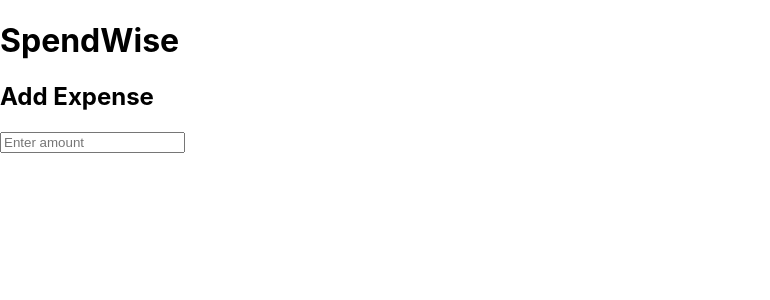
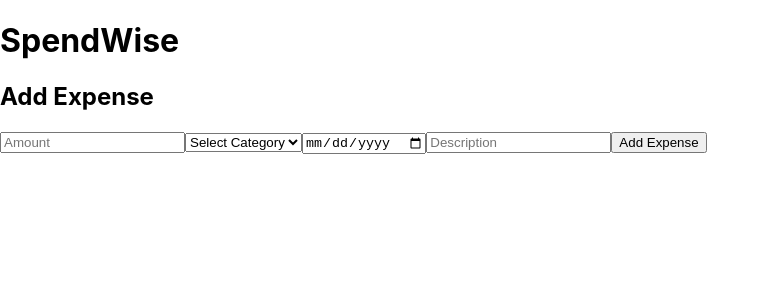
Before and after one commit to hellomanishahere/spendwise-finance-tracker, a React (Create React App) app: page / in a window 1280 px wide. Shown: the top 300 px of the page, without its empty margins (0-770 px from the left). Built offline with nearby package versions, Linux system fonts and the light colour scheme.

Commit message:
complete expense form with validation and submit logic

```diff
--- a/src/App.js
+++ b/src/App.js
@@ -1,10 +1,18 @@
+import { useState } from "react";
 import ExpenseForm from "./components/ExpenseForm";
 
 function App() {
+  const [expenses, setExpenses] = useState([]);
+
+  const addExpense = (expense) => {
+    setExpenses([...expenses, expense]);
+    console.log(expense);
+  };
+
   return (
     <div>
       <h1>SpendWise</h1>
-      <ExpenseForm />
+      <ExpenseForm onAddExpense={addExpense} />
     </div>
   );
 }
--- a/src/components/ExpenseForm.jsx
+++ b/src/components/ExpenseForm.jsx
@@ -1,18 +1,72 @@
 import React, { useState } from "react";
 
-function ExpenseForm() {
+function ExpenseForm({ onAddExpense }) {
   const [amount, setAmount] = useState("");
+  const [category, setCategory] = useState("");
+  const [date, setDate] = useState("");
+  const [note, setNote] = useState("");
+
+  const handleSubmit = (e) => {
+    e.preventDefault();
+
+    if (!amount || !category || !date) {
+      alert("Please fill all required fields");
+      return;
+    }
+
+    const expense = {
+      id: Date.now(),
+      amount: Number(amount),
+      category,
+      date,
+      note,
+    };
+
+    onAddExpense(expense);
+
+    // clear form
+    setAmount("");
+    setCategory("");
+    setDate("");
+    setNote("");
+  };
 
   return (
-    <div>
+    <form onSubmit={handleSubmit}>
       <h2>Add Expense</h2>
+
       <input
         type="number"
-        placeholder="Enter amount"
+        placeholder="Amount"
         value={amount}
         onChange={(e) => setAmount(e.target.value)}
       />
-    </div>
+
+      <select
+        value={category}
+        onChange={(e) => setCategory(e.target.value)}
+      >
+        <option value="">Select Category</option>
+        <option value="Food">Food</option>
+        <option value="Travel">Travel</option>
+        <option value="Shopping">Shopping</option>
+      </select>
+
+      <input
+        type="date"
+        value={date}
+        onChange={(e) => setDate(e.target.value)}
+      />
+
+      <input
+        type="text"
+        placeholder="Description"
+        value={note}
+        onChange={(e) => setNote(e.target.value)}
+      />
+
+      <button type="submit">Add Expense</button>
+    </form>
   );
 }
 
```
